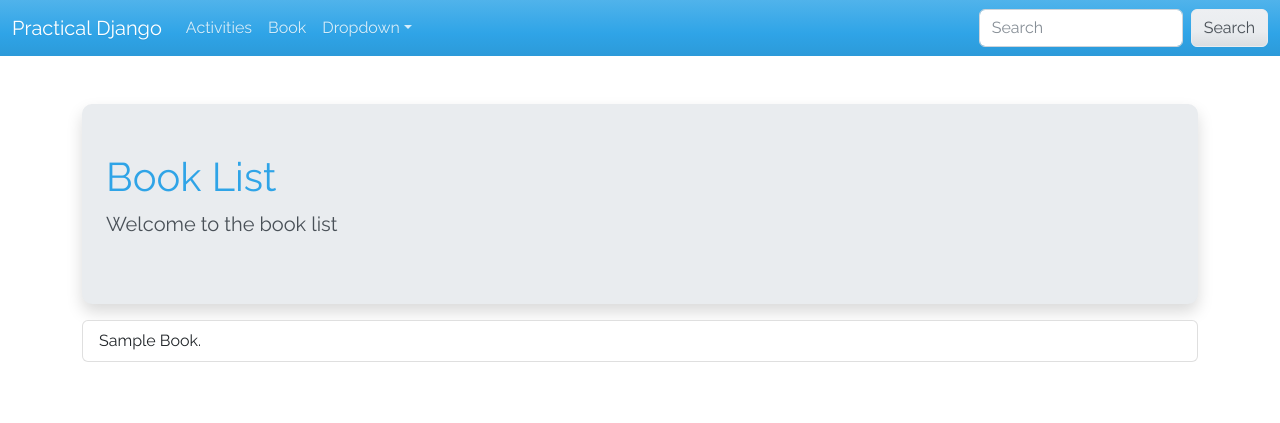
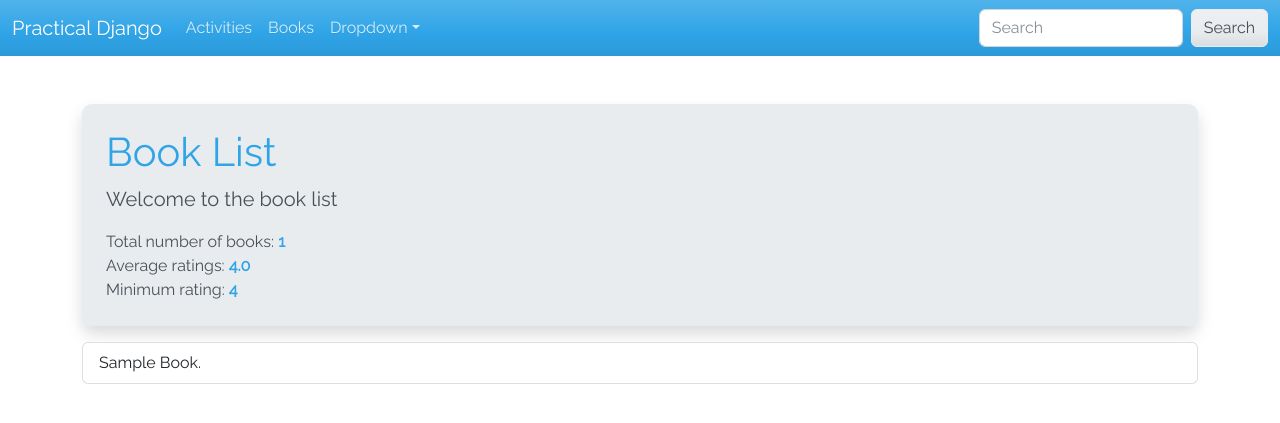
Before and after one commit to KramStyles/python-django-the-practical-guide, a Django app: page /book/ in a window 1280 px wide. Shown: the top 423 px of the page. Run offline with Django 4.2, Linux system fonts and the light colour scheme; tables that the repository leaves empty hold one stand-in row (values such as "Sample post"); some libraries are stand-ins or nearby versions.

Commit message:
finalize data-models

```diff
--- a/book/models.py
+++ b/book/models.py
@@ -1,18 +1,34 @@
 from django.core.validators import MinValueValidator, MaxValueValidator
 from django.db import models
 from django.urls import reverse
+from django.utils.text import slugify
 
 # Create your models here.
 
 
 class Book(models.Model):
     title = models.CharField(max_length=100)
-    rating = models.IntegerField(validators=[MinValueValidator(1), MaxValueValidator(5)])
+    rating = models.IntegerField(
+        validators=[MinValueValidator(1), MaxValueValidator(5)]
+    )
     author = models.CharField(max_length=100, null=True)
     is_bestselling = models.BooleanField(default=False)
+    slug = models.SlugField(default="", null=False, db_index=True)
 
     def __str__(self):
         return f"{self.title} by {self.author}"
 
+    def save(
+        self,
+        force_insert=False,
+        force_update=False,
+        using=None,
+        update_fields=None,
+        *args,
+        **kwargs,
+    ):
+        self.slug = slugify(self.title)
+        super().save(*args, **kwargs)
+
     def get_absolute_url(self):
-        return reverse("book-detail", args=[self.pk])
+        return reverse("book-detail", args=[self.slug])
--- a/book/templates/book/index.html
+++ b/book/templates/book/index.html
@@ -1,13 +1,18 @@
 {% extends "challenges/layouts/base.html" %}
 {% block content %}
     <div class="jumbotron shadow">
-    <h1>Book List</h1>
-    <p class="fs-5">Welcome to the book list</p>
+        <h1>Book List</h1>
+        <p class="fs-5">Welcome to the book list</p>
+        <p class="mb-0">Total number of books: <span class="fw-bold text-primary">{{ total_books }}</span></p>
+        <p class="mb-0">Average ratings: <span class="fw-bold text-primary">{{ average_ratings.rating__avg }}</span></p>
+        <p class="mb-0">Minimum rating: <span class="fw-bold text-primary">{{ average_ratings.rating__min }}</span></p>
     </div>
     <div class="list-group">
-{#    <a href="{% url "book-detail" book.pk %}" class="list-group-item list-group-item-action">{{ book.title|title }}. </a>#}
+        {#    <a href="{% url "book-detail" book.pk %}" class="list-group-item list-group-item-action">{{ book.title|title }}. </a>#}
         {% for book in books %}
-            <a href="{{ book.get_absolute_url }}" class="list-group-item list-group-item-action">{{ book.title|title }}. </a>
+            <a href="{{ book.get_absolute_url }}"
+               class="list-group-item list-group-item-action"><i
+                    class="bi bi-chevron-double-right text-primary"></i> {{ book.title|title }}. </a>
         {% endfor %}
     </div>
 {% endblock %}
--- a/book/urls.py
+++ b/book/urls.py
@@ -4,5 +4,5 @@ from book import views
 
 urlpatterns = [
     path("book/", views.index, name="book-list"),
-    path("book/<int:pk>", views.detail, name="book-detail"),
+    path("book/<slug:slug>", views.detail, name="book-detail"),
 ]
--- a/book/views.py
+++ b/book/views.py
@@ -1,19 +1,26 @@
 from django.shortcuts import render, redirect
+from django.db.models import Avg, Min
 
 from book.models import Book
-from challenges.views import not_found_page
 
 
 # Create your views here.
 def index(request):
-    books = Book.objects.all()
-    context = {"title": "book list", "books": books}
+    books = Book.objects.all().order_by("title")
+    num_of_books = books.count()
+    average_ratings = books.aggregate(Avg("rating"), Min("rating"))
+    context = {
+        "title": "book list",
+        "books": books,
+        "total_books": num_of_books,
+        "average_ratings": average_ratings,
+    }
     return render(request, "book/index.html", context)
 
 
-def detail(request, pk):
+def detail(request, slug):
     try:
-        book = Book.objects.get(pk=pk)
+        book = Book.objects.get(slug=slug)
     except Book.DoesNotExist:
         return redirect("not-found")
     context = {
--- a/challenges/templates/challenges/layouts/base.html
+++ b/challenges/templates/challenges/layouts/base.html
@@ -5,12 +5,8 @@
     <meta charset="UTF-8">
     <meta name="viewport"
           content="width=device-width, initial-scale=1.0, maximum-scale=1.0, minimum-scale=1.0">
-{#    <link rel="stylesheet" href="https://bootswatch.com/5/cerulean/bootstrap.css">#}
     <link rel="stylesheet" href="{% static "css/base.css" %}">
     <link rel="stylesheet" href="https://bootswatch.com/_vendor/bootstrap-icons/font/bootstrap-icons.css">
-    {% comment "Adding unnecessary padding to body top"%}
-        <link rel="stylesheet" href="https://bootswatch.com/_assets/css/custom.min.css">
-    {% endcomment %}
 
     <link href="https://fonts.googleapis.com/css2?family=Montserrat&family=Poppins&family=Raleway&display=swap"
           rel="stylesheet">
@@ -36,7 +32,7 @@
                     <a class="nav-link" href="{% url "challenges-home" %}">Activities</a>
                 </li>
                 <li class="nav-item">
-                    <a class="nav-link" href="{% url "book-list" %}">Book</a>
+                    <a class="nav-link" href="{% url "book-list" %}">Books</a>
                 </li>
                 <li class="nav-item dropdown">
                     <a class="nav-link dropdown-toggle" data-bs-toggle="dropdown" href="#" role="button"
```
